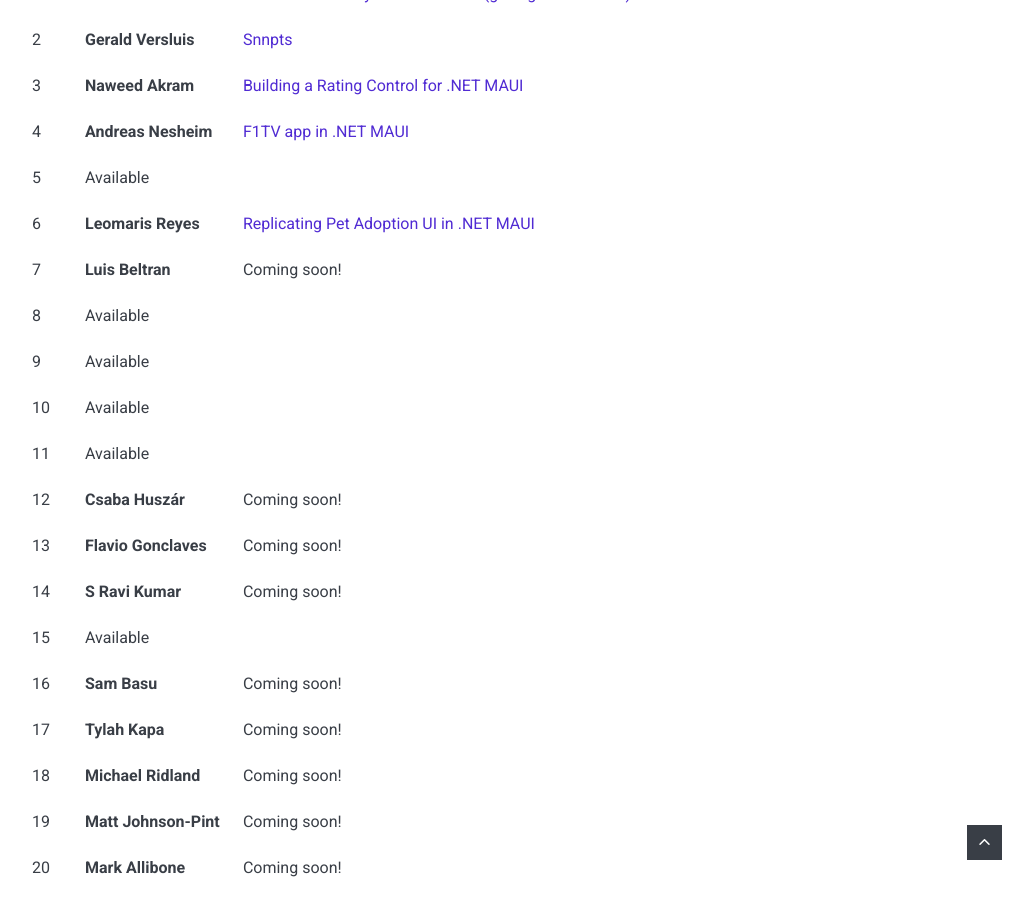
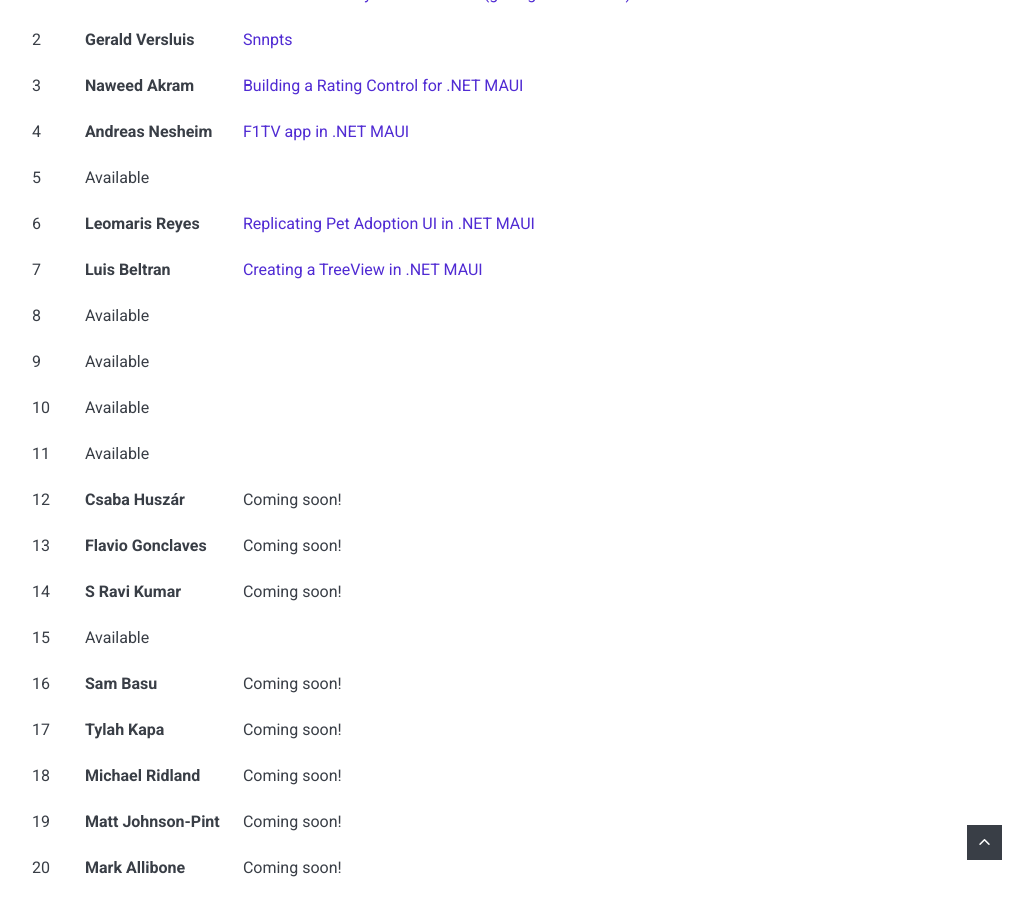
Before and after one commit to matt-goldman/matt-goldman.github.io, a Jekyll site: the page built from docs/_posts/2022-05-19-maui-ui-july.md, in a window 1280 px wide and 900 px high, scrolled down 2285 px. Shown: the whole window, without its empty margins (238-1271 px from the left). Built offline with Jekyll 4.4.1, drawn with Linux system fonts in a browser that asks for light colours; nearby versions of some CDN libraries; comment, search, counter and statistics services are not loaded.

Commit message:
added day 7

```diff
--- a/docs/_posts/2022-05-19-maui-ui-july.md
+++ b/docs/_posts/2022-05-19-maui-ui-july.md
@@ -47,7 +47,7 @@
 | 4    | **Andreas Nesheim**    | [F1TV app in .NET MAUI](https://www.andreasnesheim.no/maui-ui-july-replicating-f1tv-app/)                                                                                                |
 | 5    | Available          |                                                                                                               |
 | 6    | **Leomaris Reyes**     | [Replicating Pet Adoption UI in .NET MAUI](https://askxammy.com/replicating-pet-adoption-ui-in-net-maui/)                                                                                                 |
-| 7    | **Luis Beltran**       | Coming soon!                                                                                                  |
+| 7    | **Luis Beltran**       | [Creating a TreeView in .NET MAUI](https://dev.to/icebeam7/creating-a-treeview-control-in-net-maui-49mp)                                                                                                  |
 | 8    | Available          |                                                                                                               |
 | 9    | Available          |                                                                                                               |
 | 10   | Available          |                                                                                                               |
```
